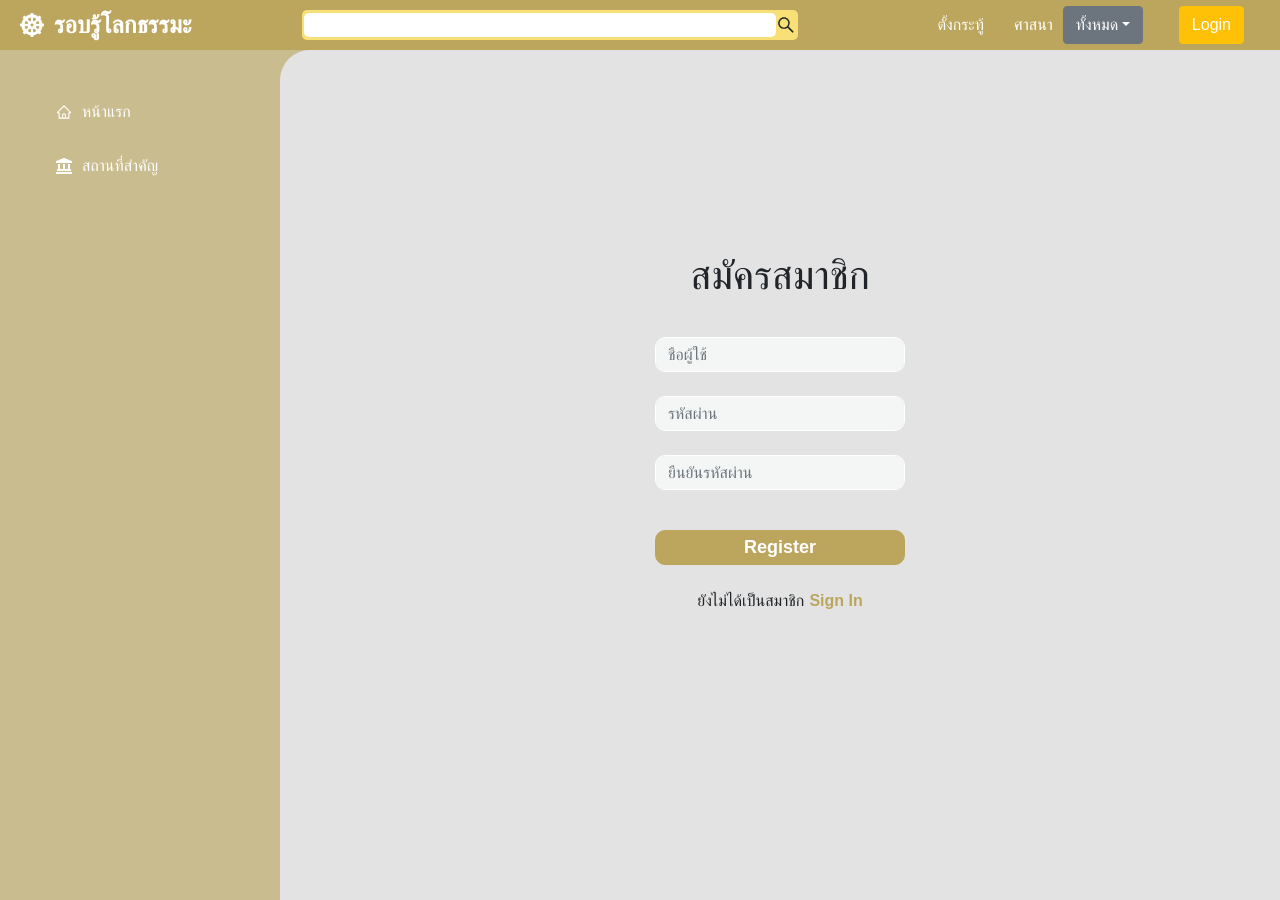
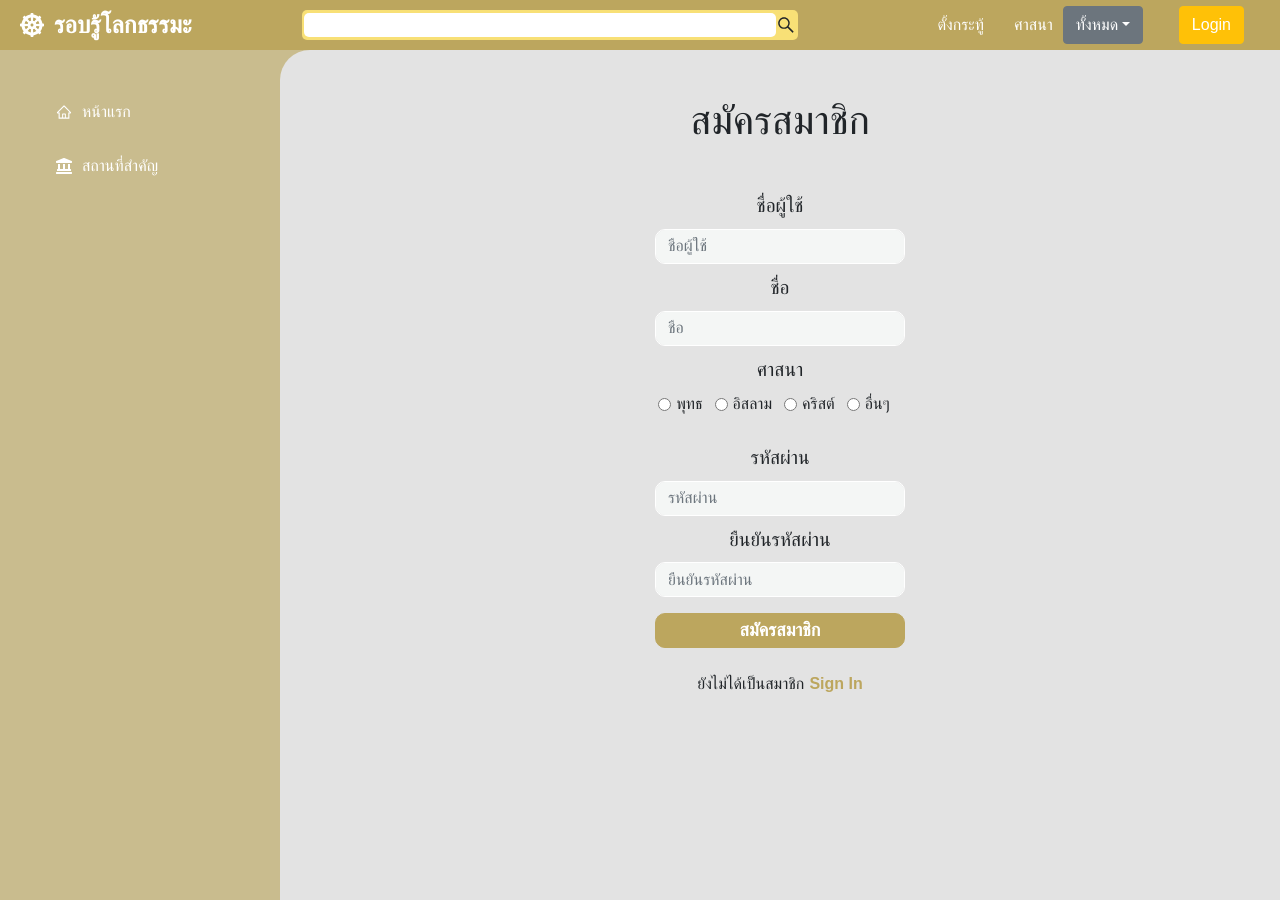
Before and after one commit to Software-Studio-Group-Work/Assignment-Frontend, a React (Create React App) app: page /register in a window 1280 px wide. Built offline with nearby package versions, Linux system fonts and the light colour scheme; a web font is replaced by a local one.

Commit message:
add custom hook and connect api auth

```diff
--- a/src/hooks/useAuth.js
+++ b/src/hooks/useAuth.js
@@ -1,17 +1,19 @@
 import httpClient from "../utils/httpClient";
 import { useMutation } from "react-query";
 import { UserContext } from "../contexts/UserContext";
+import { useContext } from "react";
 
 export const useLogin = () => {
   const { setUser } = useContext(UserContext);
   return useMutation(
     async (user) => {
-      const { data } = await httpClient.post("auth/login", user);
+      const { data } = await httpClient.post("user/login", user);
       return data;
     },
     {
       onSuccess: (data) => {
-        setUser(data);
+        localStorage.setItem("token", data.token);
+        setUser(data.user.result);
       },
     }
   );
@@ -19,7 +21,7 @@ export const useLogin = () => {
 
 export const useRegister = () => {
   return useMutation(async (user) => {
-    const { data } = await httpClient.post("auth/register", user);
+    const { data } = await httpClient.post("user/register", user);
     return data;
   });
 };
--- a/src/pages/Login/Login.jsx
+++ b/src/pages/Login/Login.jsx
@@ -1,26 +1,33 @@
-import React, { useState, useContext } from "react";
+import React, { useState, useEffect } from "react";
 import { Form, Button } from "react-bootstrap";
 import { useNavigate } from "react-router-dom";
 import "./Login.css";
-import { UserContext } from "../../contexts/UserContext";
+import { useLogin } from "../../hooks/useAuth";
 function Login() {
-  const navigate = useNavigate();
-  const { setUser } = useContext(UserContext);
   const [username, setUsername] = useState("");
   const [password, setPassword] = useState("");
+  const { mutate, isLoading, isSuccess, isError } = useLogin();
+  const navigate = useNavigate();
 
   const onSubmit = (e) => {
     e.preventDefault();
-    setUser({ username, role: "admin" });
-    navigate("/");
+    mutate({ username, password });
   };
+
+  useEffect(() => {
+    if (isSuccess) {
+      navigate("/");
+    }
+  }, [isSuccess, navigate]);
 
   return (
     <div id="login">
       <Form onSubmit={onSubmit}>
         <Form.Group className="mb-3" id="login-form">
           <Form.Label id="title-login">ลงชื่อเข้าใช้งาน</Form.Label>
-          <br />
+          {isError && (
+            <p style={{ color: "red" }}>ชื่อผู้ใช้หรือรหัสผ่านไม่ถูกต้อง</p>
+          )}
           <Form.Control
             type="email-user-id"
             placeholder="ชื่อผู้ใช้"
@@ -38,7 +45,7 @@ function Login() {
           />
         </Form.Group>
         <Button variant="primary" type="submit" id="button-login">
-          Login
+          {isLoading ? "กำลังเข้าสู่ระบบ..." : "เข้าสู่ระบบ"}
         </Button>
         <br />
         <Form.Label id="text-login">ยังไม่ได้เป็นสมาชิก</Form.Label>
--- a/src/pages/Register/Register.css
+++ b/src/pages/Register/Register.css
@@ -7,6 +7,14 @@
     font-size: 16px;
     border-color: #FFFFFF;
 }
+
+
+.text-input {
+    font-size: 1.2rem;
+    font-weight: 500;
+    margin-top: 10px;
+}
+
 #title-register{
     font-weight: 500;
     font-size: 40px;
@@ -41,7 +49,7 @@ justify-content: center;
 
 #register{
     text-align: center;
-    margin-top: 175px;
+    margin-top: 20px;
 }
 
 
--- a/src/pages/Register/Register.jsx
+++ b/src/pages/Register/Register.jsx
@@ -1,10 +1,15 @@
-import React, { useState } from "react";
+import React, { useState, useEffect } from "react";
 import { Form, Button } from "react-bootstrap";
 import { useNavigate } from "react-router-dom";
 import "./Register.css";
+import { useRegister } from "../../hooks/useAuth";
+
 function Register() {
+  const { mutate, isLoading, isSuccess, isError } = useRegister();
   const navigate = useNavigate();
   const [username, setUsername] = useState("");
+  const [name, setName] = useState("");
+  const [religion, setReligion] = useState(null);
   const [password, setPassword] = useState("");
   const [confirmPassword, setConfirmPassword] = useState("");
 
@@ -13,43 +18,108 @@ function Register() {
     if (password !== confirmPassword) {
       alert("รหัสผ่านไม่ตรงกัน");
     } else {
+      mutate({ username, name, password, religion });
+    }
+  };
+  useEffect(() => {
+    if (isSuccess) {
+      alert("สมัครสมาชิกสำเร็จ");
       navigate("/login");
     }
-  };
+  }, [isSuccess, navigate]);
 
   return (
     <div id="register">
       <Form onSubmit={onSubmit}>
         <Form.Group className="mb-3" id="register-from">
           <Form.Label id="title-register">สมัครสมาชิก</Form.Label>
+          {isError && (
+            <span style={{ color: "red" }}>
+              มีบางอย่างผิดพลาดกรุณาลองอีกครั้ง
+            </span>
+          )}
           <br />
+          <Form.Label className="text-input">ชื่อผู้ใช้</Form.Label>
           <Form.Control
             type="user-id"
             placeholder="ชื่อผู้ใช้"
             className="input-register"
             value={username}
             onChange={(e) => setUsername(e.target.value)}
+            required
           />
-          <br />
+          <Form.Label className="text-input">ชื่อ</Form.Label>
+          <Form.Control
+            type="text"
+            placeholder="ชื่อ"
+            className="input-register"
+            value={name}
+            onChange={(e) => setName(e.target.value)}
+            required
+          />
+          <Form.Label className="text-input">ศาสนา</Form.Label>
+          {["radio"].map((type) => (
+            <div key={`inline-${type}`} className="mb-3">
+              <Form.Check
+                inline
+                label="พุทธ"
+                name="group1"
+                type={type}
+                id={`inline-${type}-1`}
+                onChange={() => setReligion("buddhist")}
+                checked={religion === "buddhist"}
+                required
+              />
+              <Form.Check
+                inline
+                label="อิสลาม"
+                name="group1"
+                type={type}
+                id={`inline-${type}-2`}
+                onChange={() => setReligion("islam")}
+                checked={religion === "islam"}
+              />
+              <Form.Check
+                inline
+                label="คริสต์"
+                name="group1"
+                type={type}
+                id={`inline-${type}-3`}
+                onChange={() => setReligion("christ")}
+                checked={religion === "christ"}
+              />
+              <Form.Check
+                inline
+                label="อื่นๆ"
+                name="group1"
+                type={type}
+                id={`inline-${type}-4`}
+                onChange={() => setReligion("other")}
+                checked={religion === "other"}
+              />
+            </div>
+          ))}
+          <Form.Label className="text-input">รหัสผ่าน</Form.Label>
           <Form.Control
             type="password"
             placeholder="รหัสผ่าน"
             className="input-register"
             value={password}
             onChange={(e) => setPassword(e.target.value)}
+            required
           />
-          <br />
+          <Form.Label className="text-input">ยืนยันรหัสผ่าน</Form.Label>
           <Form.Control
             type="password"
             placeholder="ยืนยันรหัสผ่าน"
             className="input-register"
             value={confirmPassword}
             onChange={(e) => setConfirmPassword(e.target.value)}
+            required
           />
-          <br />
         </Form.Group>
         <Button variant="primary" type="submit" id="button-register">
-          Register
+          {isLoading ? "กำลังสมัครสมาชิก..." : "สมัครสมาชิก"}
         </Button>
         <br />
         <Form.Label id="text-register">ยังไม่ได้เป็นสมาชิก</Form.Label>
```
Also changed, not shown: src/hooks/useAnnouncement.js (added, +56 -0 lines), src/hooks/usePlace.js (added, +53 -0 lines).
